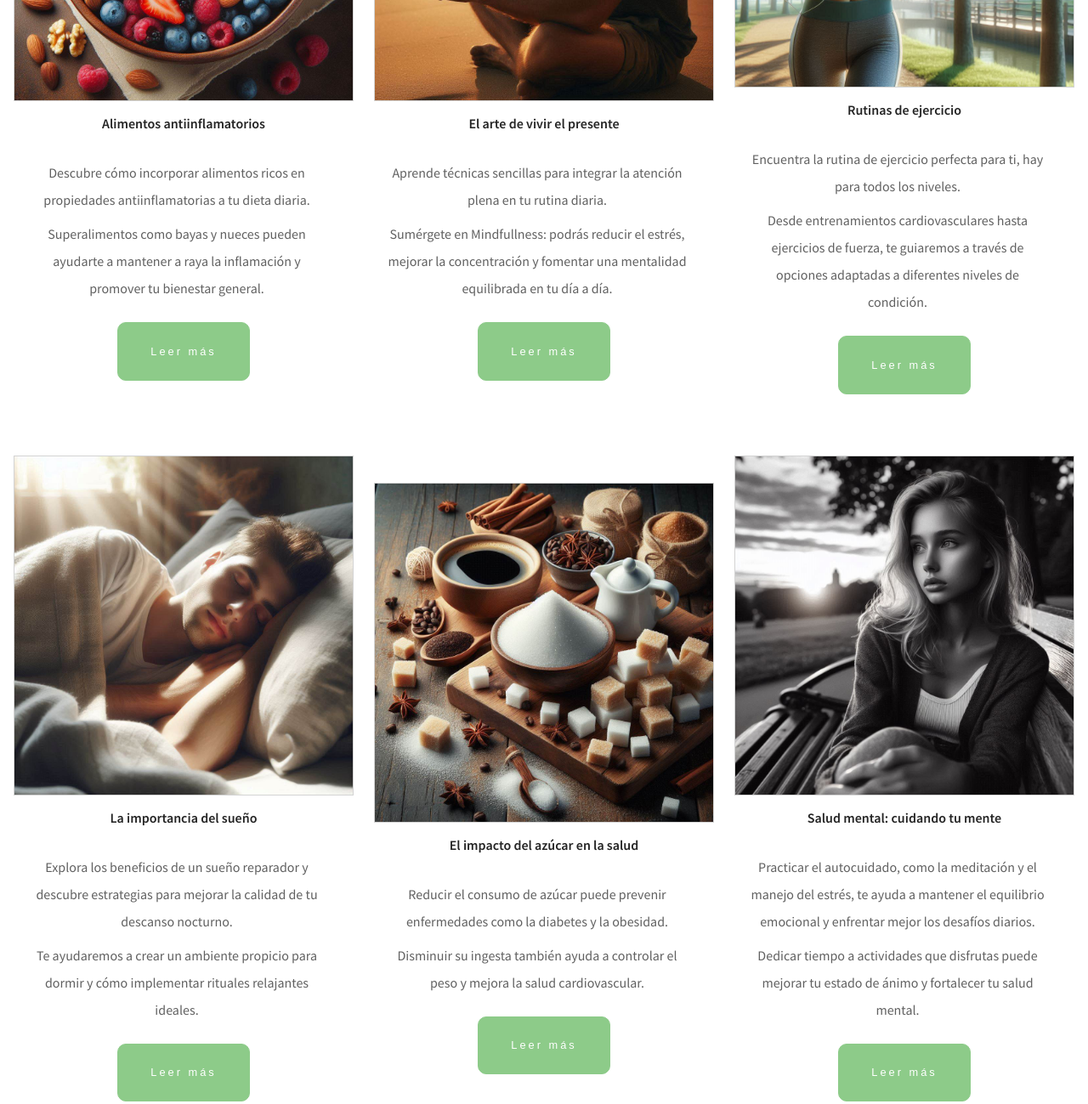
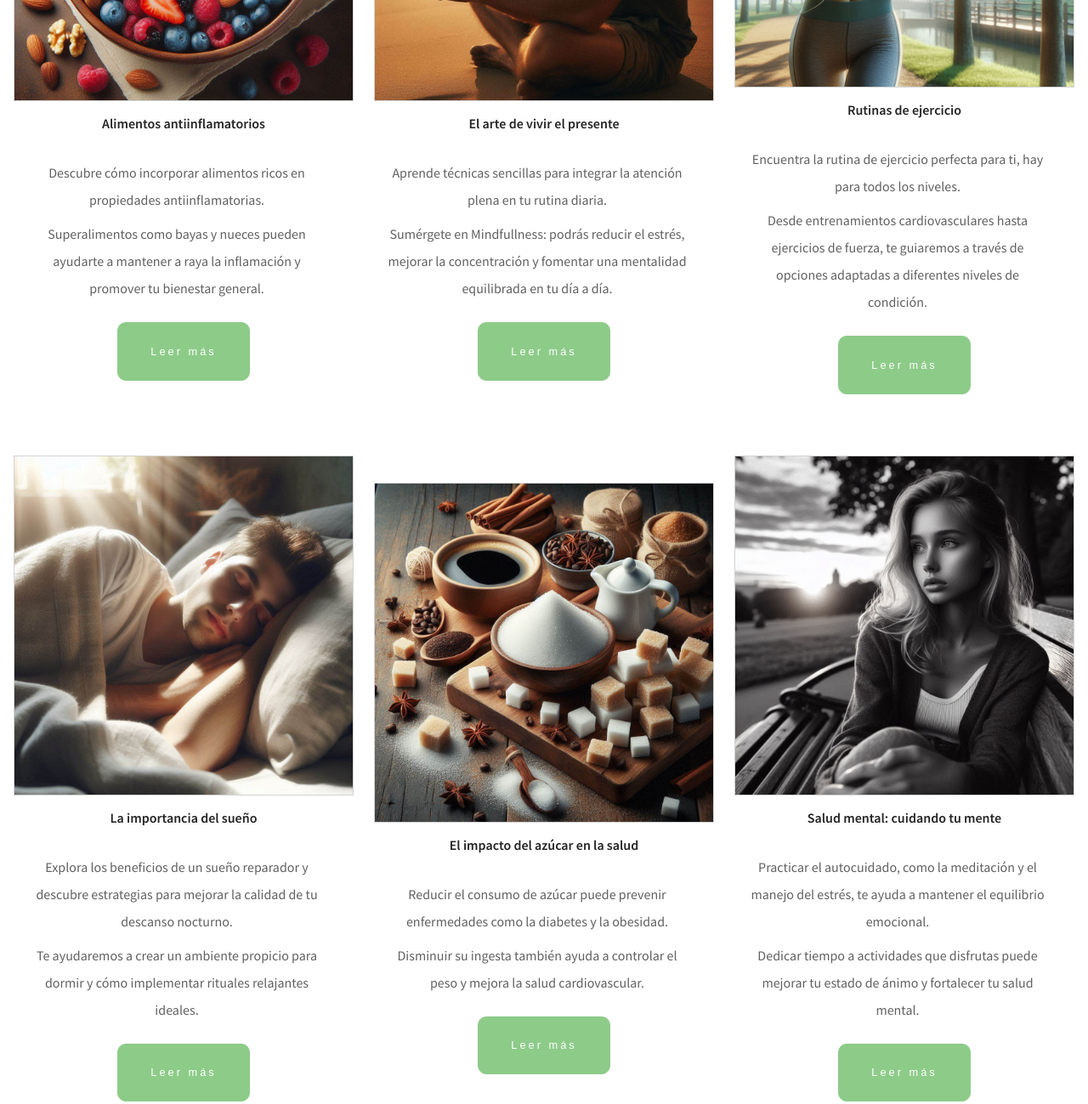
Before and after one commit to MarinaMadrid/viviendosano, a plain HTML site: page index.html in a window 1280 px wide. Shown: the part 1380-2679 px from the top of the page at 85% size. Drawn offline with Linux system fonts and the light colour scheme.

Commit message:
Update index.html

```diff
--- a/index.html
+++ b/index.html
@@ -39,7 +39,7 @@
                         <figcaption>Alimentos antiinflamatorios</figcaption>
                     </figure>
                     <div class="main__portfolio__content__text">
-                        <p>Descubre cómo incorporar alimentos ricos en propiedades antiinflamatorias a tu dieta diaria.</p>
+                        <p>Descubre cómo incorporar alimentos ricos en propiedades antiinflamatorias.</p>
                         <p>Superalimentos como bayas y nueces pueden ayudarte a mantener a raya la inflamación y promover tu bienestar general.</p>
                     </div>
                     <button class="button__green">Leer más</button>
@@ -94,7 +94,7 @@
                         <figcaption>Salud mental: cuidando tu mente</figcaption>
                     </figure>
                     <div class="main__portfolio__content__text">
-                        <p>Practicar el autocuidado, como la meditación y el manejo del estrés, te ayuda a mantener el equilibrio emocional y enfrentar mejor los desafíos diarios.</p>
+                        <p>Practicar el autocuidado, como la meditación y el manejo del estrés, te ayuda a mantener el equilibrio emocional.</p>
                         <p>Dedicar tiempo a actividades que disfrutas puede mejorar tu estado de ánimo y fortalecer tu salud mental.</p>
                     </div>
                     <button class="button__green">Leer más</button>
```
